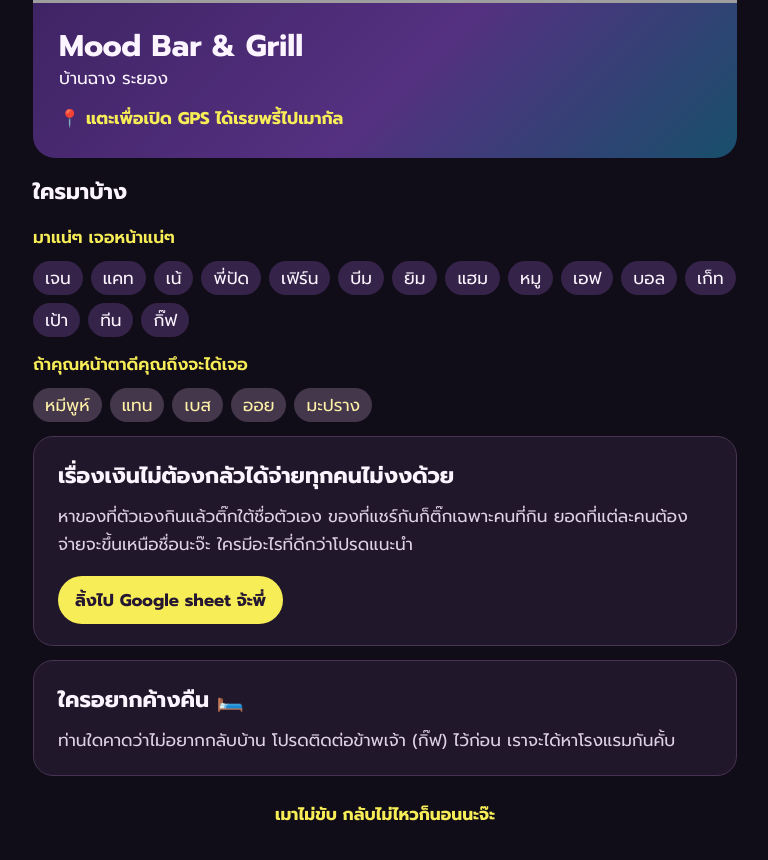
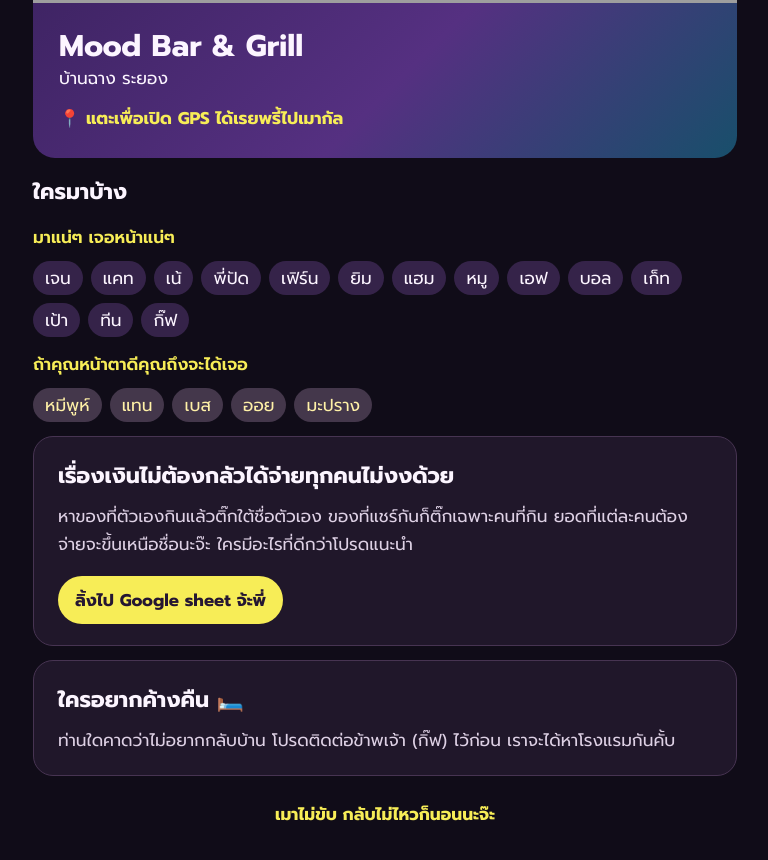
Before and after one commit to kasiragify-lgtm/reunion3935, a plain HTML site: page index.html in a window 1280 px wide. Shown: the part 897-1757 px from the top of the page, without its empty margins (255-1023 px from the left). Drawn offline with Linux system fonts and the light colour scheme; grey boxes are pictures that could not be loaded.

Commit message:
Remove 'บีม' from the list in index.html
Removed 'บีม' from the list of items.

```diff
--- a/index.html
+++ b/index.html
@@ -211,7 +211,6 @@
           <li>เน้</li>
           <li>พี่ปัด</li>
           <li>เฟิร์น</li>
-          <li>บีม</li>
           <li>ยิม</li>
           <li>แฮม</li>
           <li>หมู</li>
```
